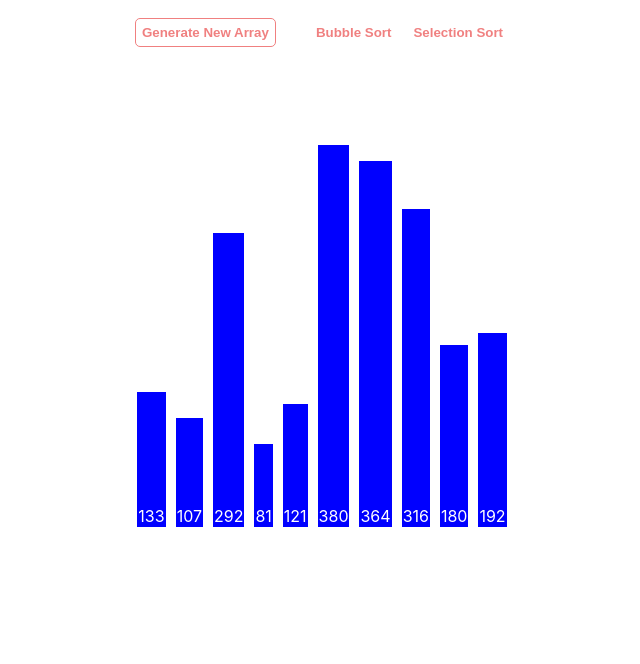
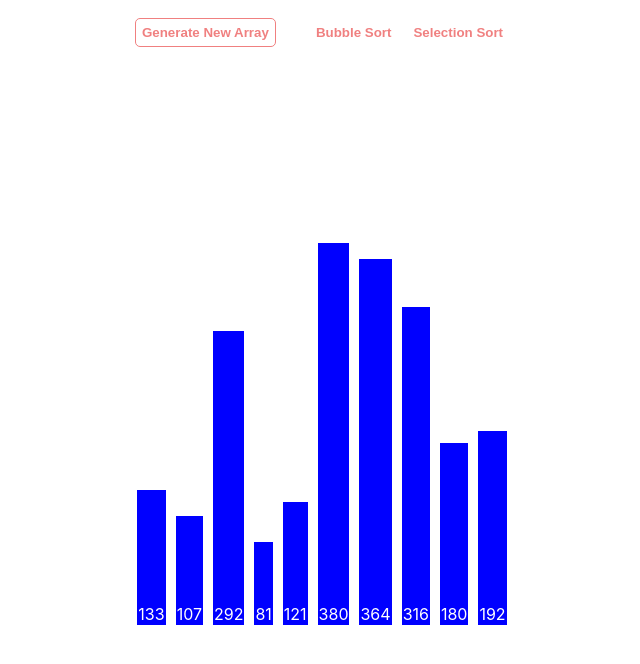
Before and after one commit to NikolayAngelov96/sorting-visualizer, a React (Create React App) app: page / in a window 1280 px wide. Shown: the top 664 px of the page, without its empty margins (318-958 px from the left). Built offline with nearby package versions, Linux system fonts and the light colour scheme.

Commit message:
fix height of container

```diff
--- a/src/App.js
+++ b/src/App.js
@@ -2,7 +2,7 @@ import Visualizer from "./Visualizer";
 
 function App() {
   return (
-    <div style={{ display: "flex", height: "90vh", justifyContent: "center" }}>
+    <div>
       <Visualizer />
     </div>
   );
--- a/src/Visualizer.css
+++ b/src/Visualizer.css
@@ -5,6 +5,7 @@
   align-items: flex-end;
 
   margin-top: 5rem;
+  height: 60vh;
 }
 
 .item {
@@ -22,6 +23,7 @@
   display: flex;
   gap: 10px;
   padding: 18px;
+  justify-content: center;
 }
 
 .btn {
```
